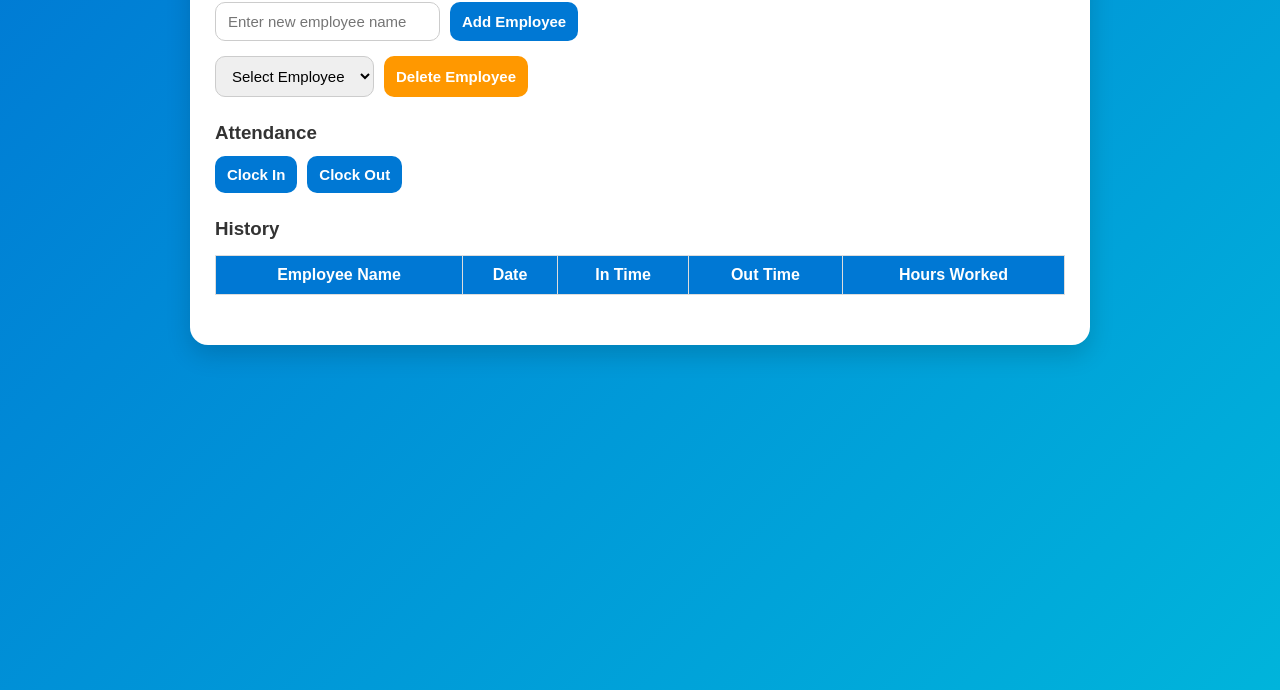
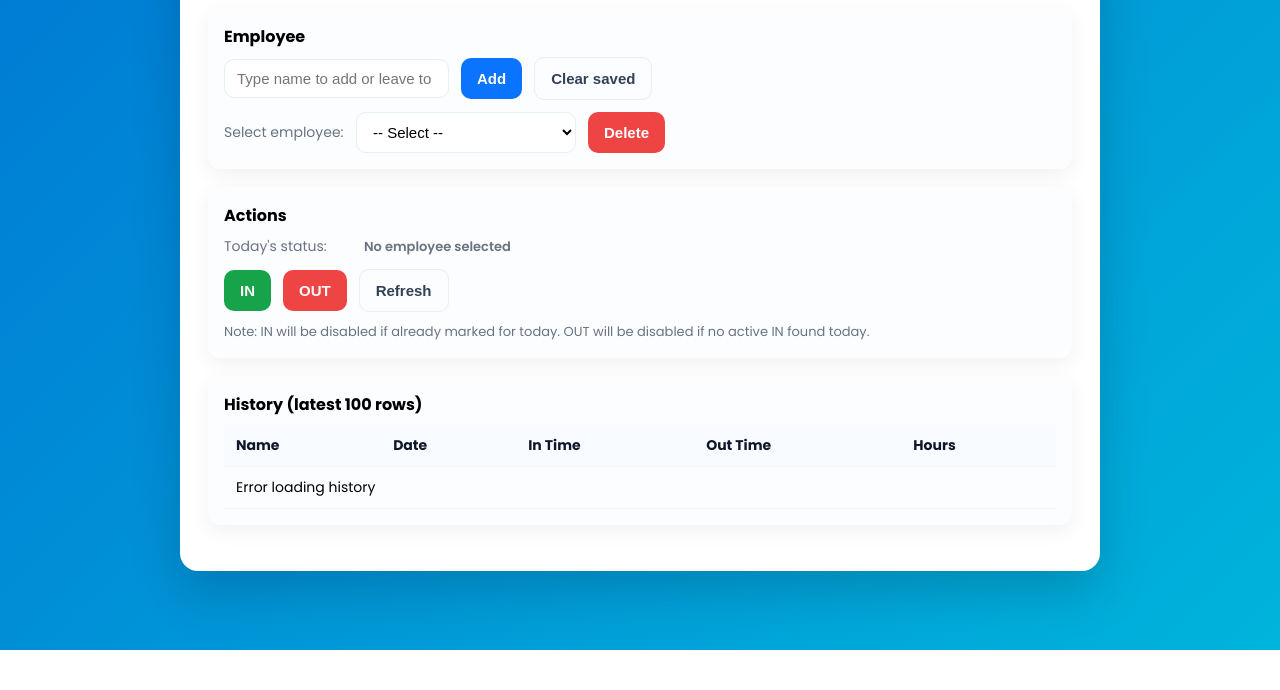
Before and after one commit to Aniket-naik2003/attendance-app, a plain HTML site: page index.html in a window 1280 px wide. Shown: the part 150-840 px from the top of the page. After the commit the page ends 800 px from the top, so only its background shows below. Drawn offline with Linux system fonts and the light colour scheme; no server answers.

Commit message:
Update index.html

```diff
--- a/index.html
+++ b/index.html
@@ -1,202 +1,310 @@
 <!DOCTYPE html>
 <html lang="en">
 <head>
-<meta charset="UTF-8" />
-<meta name="viewport" content="width=device-width, initial-scale=1.0" />
-<title>Attendance App</title>
+<meta charset="utf-8" />
+<meta name="viewport" content="width=device-width,initial-scale=1" />
+<title>Smart Attendance — Advanced</title>
+<link href="https://fonts.googleapis.com/css2?family=Poppins:wght@400;600;700&display=swap" rel="stylesheet">
 <style>
-  body {
-    font-family: "Poppins", sans-serif;
-    background: linear-gradient(135deg, #0078d4, #00b4db);
-    margin: 0;
-    padding: 20px;
-    display: flex;
-    justify-content: center;
-    align-items: flex-start;
-    min-height: 100vh;
+  :root{
+    --blue:#0b74ff;
+    --bg: linear-gradient(135deg,#0078d4,#00b4db);
+    --card:#ffffff;
+    --muted:#6b7280;
   }
-  .container {
-    width: 100%;
-    max-width: 850px;
-    background: #ffffff;
-    border-radius: 18px;
-    padding: 25px;
-    box-shadow: 0 10px 25px rgba(0, 0, 0, 0.15);
+  *{box-sizing:border-box}
+  body{
+    margin:0; font-family:"Poppins",sans-serif; background:var(--bg);
+    min-height:100vh; display:flex; align-items:center; justify-content:center; padding:28px;
   }
-  h2 {
-    text-align: center;
-    color: #0078d4;
-    margin-bottom: 25px;
-    font-weight: 700;
+  .app{
+    width:100%; max-width:920px; background:var(--card); border-radius:18px; padding:28px;
+    box-shadow:0 20px 50px rgba(2,6,23,0.18);
   }
-  h3 {
-    color: #333;
-    margin-bottom: 12px;
+
+  .header{display:flex;align-items:center;justify-content:space-between;margin-bottom:18px}
+  .title{font-size:22px;color:var(--blue);font-weight:700}
+  .controls{display:flex;gap:8px;align-items:center}
+
+  .card{background:#fbfdff;border-radius:12px;padding:16px;margin-bottom:18px;box-shadow:0 6px 20px rgba(2,6,23,0.06)}
+  .row{display:flex;gap:12px;flex-wrap:wrap;align-items:center}
+  label{font-size:14px;color:var(--muted);min-width:120px}
+
+  input[type="text"], select{
+    padding:10px 12px;border-radius:10px;border:1px solid #e6eefb;
+    font-size:15px;min-width:220px;background:#fff;
   }
-  .section {
-    margin-bottom: 25px;
+
+  .btn{
+    padding:12px 16px;border-radius:10px;border:none;color:white;font-weight:700;cursor:pointer;font-size:15px;
   }
-  .input-group {
-    display: flex;
-    flex-wrap: wrap;
-    gap: 10px;
-    margin-bottom: 15px;
-  }
-  input,
-  select,
-  button {
-    padding: 10px 12px;
-    border-radius: 10px;
-    border: 1px solid #ccc;
-    font-size: 15px;
-  }
-  button {
-    background: #0078d4;
-    color: white;
-    border: none;
-    cursor: pointer;
-    font-weight: 600;
-  }
-  .delete {
-    background: #ff9800;
-  }
-  table {
-    width: 100%;
-    border-collapse: collapse;
-    margin-top: 15px;
-  }
-  th,
-  td {
-    border: 1px solid #ddd;
-    padding: 10px;
-    text-align: center;
-  }
-  th {
-    background: #0078d4;
-    color: white;
+  .btn-primary{background:var(--blue)}
+  .btn-success{background:#16a34a}
+  .btn-danger{background:#ef4444}
+  .btn-ghost{background:transparent;border:1px solid #e6eefb;color:#334155}
+
+  .status {margin-left:8px;font-size:14px;color:#334155;font-weight:600}
+
+  /* history table */
+  table{width:100%;border-collapse:collapse;margin-top:8px}
+  th,td{padding:10px 12px;border-bottom:1px solid #f1f5f9;text-align:left;font-size:14px}
+  th{background:#f8fbff;color:#0f172a;font-weight:700}
+  .small{font-size:13px;color:var(--muted)}
+
+  /* responsive */
+  @media (max-width:640px){
+    .row{flex-direction:column;align-items:stretch}
+    label{min-width:unset}
+    input,select{width:100%}
   }
 </style>
 </head>
 <body>
-  <div class="container">
-    <h2>Attendance App</h2>
+  <div class="app" role="main">
+    <div class="header">
+      <div class="title">Smart Attendance — Advanced</div>
+      <div class="controls small">India (Asia/Kolkata) • Auto-check IN/OUT</div>
+    </div>
 
-    <div class="section">
-      <h3>Employee Management</h3>
-      <div class="input-group">
-        <input type="text" id="employeeName" placeholder="Enter new employee name" />
-        <button id="addEmployee">Add Employee</button>
+    <!-- Employee management -->
+    <div class="card">
+      <div style="font-weight:700;margin-bottom:8px">Employee</div>
+      <div class="row">
+        <input id="empInput" type="text" placeholder="Type name to add or leave to select from list">
+        <button class="btn btn-primary" id="addBtn">Add</button>
+        <button class="btn btn-ghost" id="clearNameBtn" title="Clear saved name">Clear saved</button>
       </div>
-      <div class="input-group">
-        <select id="employeeSelect">
-          <option value="">Select Employee</option>
-        </select>
-        <button class="delete" id="deleteEmployee">Delete Employee</button>
+      <div style="margin-top:12px" class="row">
+        <label>Select employee:</label>
+        <select id="empSelect"></select>
+        <button class="btn btn-danger" id="deleteBtn">Delete</button>
+        <span id="savedNameTag" class="status small"></span>
       </div>
     </div>
 
-    <div class="section">
-      <h3>Attendance</h3>
-      <div class="input-group">
-        <button id="clockIn">Clock In</button>
-        <button id="clockOut">Clock Out</button>
+    <!-- Attendance actions -->
+    <div class="card">
+      <div style="font-weight:700;margin-bottom:8px">Actions</div>
+
+      <div class="row" style="align-items:center">
+        <label>Today's status:</label>
+        <div id="todayStatus" class="status small">Checking...</div>
       </div>
+
+      <div class="row" style="margin-top:12px">
+        <button class="btn btn-success" id="btnIn">IN</button>
+        <button class="btn btn-danger" id="btnOut">OUT</button>
+        <button class="btn btn-ghost" id="refreshBtn">Refresh</button>
+      </div>
+      <div style="margin-top:10px" class="small">Note: IN will be disabled if already marked for today. OUT will be disabled if no active IN found today.</div>
     </div>
 
-    <div class="section">
-      <h3>History</h3>
-      <table>
+    <!-- History -->
+    <div class="card">
+      <div style="font-weight:700;margin-bottom:8px">History (latest 100 rows)</div>
+      <table aria-label="history" id="historyTable">
         <thead>
-          <tr>
-            <th>Employee Name</th>
-            <th>Date</th>
-            <th>In Time</th>
-            <th>Out Time</th>
-            <th>Hours Worked</th>
-          </tr>
+          <tr><th>Name</th><th>Date</th><th>In Time</th><th>Out Time</th><th>Hours</th></tr>
         </thead>
-        <tbody id="historyTable"></tbody>
+        <tbody id="historyBody"></tbody>
       </table>
     </div>
   </div>
 
 <script>
-const API = "https://script.google.com/macros/s/AKfycbxEnlUgg80O2nfP-MhLUWiXh2cQBX_u5hfMe3C7pCiDF8OLmZP8i5YVt62_ild0nIkG/exec";
+/* ========== CONFIG ========== */
+// Replace with your deployed Apps Script Web App URL (from Deploy -> New deployment -> Web app)
+const WEB_APP_URL = "https://script.google.com/macros/s/AKfycbzegLBiifAby7njx9w6Ja3H3M9zlm_ofriOZBMdPX9Mu4I_-v1QZzAoqliIP9nxelAA/exec";
 
-let employees = JSON.parse(localStorage.getItem("employees")) || [];
+/* ========== STATE ========== */
+let employees = JSON.parse(localStorage.getItem("employees_v1") || "[]");
 
-const employeeSelect = document.getElementById("employeeSelect");
-const addEmployeeBtn = document.getElementById("addEmployee");
-const deleteEmployeeBtn = document.getElementById("deleteEmployee");
-const employeeInput = document.getElementById("employeeName");
-const clockInBtn = document.getElementById("clockIn");
-const clockOutBtn = document.getElementById("clockOut");
-const historyTable = document.getElementById("historyTable");
+/* ========== DOM ========= */
+const empInput = document.getElementById("empInput");
+const addBtn = document.getElementById("addBtn");
+const clearNameBtn = document.getElementById("clearNameBtn");
+const empSelect = document.getElementById("empSelect");
+const deleteBtn = document.getElementById("deleteBtn");
+const btnIn = document.getElementById("btnIn");
+const btnOut = document.getElementById("btnOut");
+const refreshBtn = document.getElementById("refreshBtn");
+const savedNameTag = document.getElementById("savedNameTag");
+const todayStatus = document.getElementById("todayStatus");
+const historyBody = document.getElementById("historyBody");
 
-function loadEmployees() {
-  employeeSelect.innerHTML = '<option value="">Select Employee</option>';
-  employees.forEach((name) => {
-    const option = document.createElement("option");
-    option.value = name;
-    option.textContent = name;
-    employeeSelect.appendChild(option);
+/* ========== HELPERS ========== */
+function saveEmployees(){
+  localStorage.setItem("employees_v1", JSON.stringify(employees));
+}
+function loadEmployeesToSelect(){
+  empSelect.innerHTML = "<option value=''>-- Select --</option>";
+  employees.forEach(n => {
+    const o = document.createElement("option");
+    o.value = n; o.textContent = n;
+    empSelect.appendChild(o);
   });
+  const saved = localStorage.getItem("emp_saved_name");
+  savedNameTag.textContent = saved ? "Saved name: " + saved : "";
+  if (saved) {
+    // auto-select saved name if present in list
+    if (employees.includes(saved)) empSelect.value = saved;
+  }
 }
-function saveEmployees() {
-  localStorage.setItem("employees", JSON.stringify(employees));
+
+/* ========== API HELPERS ========== */
+async function apiGet(action = "getall", name = "") {
+  const url = new URL(WEB_APP_URL);
+  url.searchParams.set("action", action);
+  if (name) url.searchParams.set("name", name);
+  const res = await fetch(url.toString(), { method: "GET" });
+  return res.json();
 }
-addEmployeeBtn.onclick = () => {
-  const name = employeeInput.value.trim();
-  if (!name) return alert("Enter name!");
-  if (employees.includes(name)) return alert("Already exists!");
-  employees.push(name);
+
+async function apiPost(payload) {
+  const res = await fetch(WEB_APP_URL, {
+    method: "POST",
+    headers: { "Content-Type": "application/json" },
+    body: JSON.stringify(payload)
+  });
+  return res.json();
+}
+
+/* ========== UI BEHAVIOUR ========== */
+addBtn.onclick = () => {
+  const name = empInput.value.trim();
+  if (!name) return alert("Enter employee name to add");
+  if (!employees.includes(name)) employees.push(name);
   saveEmployees();
-  employeeInput.value = "";
-  loadEmployees();
-};
-deleteEmployeeBtn.onclick = () => {
-  const name = employeeSelect.value;
-  if (!name) return alert("Select employee!");
-  employees = employees.filter((e) => e !== name);
-  saveEmployees();
-  loadEmployees();
+  empInput.value = "";
+  loadEmployeesToSelect();
 };
 
-function send(action) {
-  const name = employeeSelect.value;
-  if (!name) return alert("Select employee first!");
-  fetch(API, {
-    method: "POST",
-    body: JSON.stringify({ action, name }),
-  })
-    .then((res) => res.json())
-    .then((data) => {
-      loadHistory();
-    });
+deleteBtn.onclick = () => {
+  const name = empSelect.value;
+  if (!name) return alert("Select employee to delete");
+  if (!confirm("Delete " + name + " ?")) return;
+  employees = employees.filter(x => x !== name);
+  saveEmployees();
+  loadEmployeesToSelect();
+};
+
+clearNameBtn.onclick = () => {
+  localStorage.removeItem("emp_saved_name");
+  savedNameTag.textContent = "";
+  alert("Saved name cleared");
+};
+
+empSelect.onchange = () => {
+  const s = empSelect.value;
+  if (s) {
+    localStorage.setItem("emp_saved_name", s);
+    savedNameTag.textContent = "Saved name: " + s;
+  }
+  checkTodayStatus();
+};
+
+/* ========== Core: check today's status for selected employee ========= */
+async function checkTodayStatus(){
+  const name = empSelect.value || localStorage.getItem("emp_saved_name") || "";
+  if (!name) {
+    todayStatus.textContent = "No employee selected";
+    btnIn.disabled = true;
+    btnOut.disabled = true;
+    return;
+  }
+  todayStatus.textContent = "Checking...";
+  try {
+    // call backend to check today's last IN/OUT
+    const r = await apiGet("check", name);
+    // r = { status: "no_in" | "in_open" | "in_closed", lastRowIndex: number (optional), lastIn: [...] }
+    if (r.status === "no_in") {
+      todayStatus.textContent = name + " — Not checked in today";
+      btnIn.disabled = false;
+      btnOut.disabled = true;
+    } else if (r.status === "in_open") {
+      todayStatus.textContent = name + " — Already IN at " + r.lastInTime;
+      btnIn.disabled = true;
+      btnOut.disabled = false;
+    } else if (r.status === "in_closed") {
+      todayStatus.textContent = name + " — Already IN & OUT today";
+      btnIn.disabled = false; // allow new in if needed
+      btnOut.disabled = true;
+    } else {
+      todayStatus.textContent = "Unknown status";
+      btnIn.disabled = false; btnOut.disabled = true;
+    }
+  } catch (err) {
+    console.error(err);
+    todayStatus.textContent = "Error checking status";
+  }
 }
 
-clockInBtn.onclick = () => send("clockin");
-clockOutBtn.onclick = () => send("clockout");
+/* ========== Actions ========= */
+btnIn.onclick = async () => {
+  const name = empSelect.value || localStorage.getItem("emp_saved_name") || "";
+  if (!name) return alert("Select employee");
+  btnIn.disabled = true;
+  try {
+    const res = await apiPost({ action: "clockin", name });
+    if (res.status === "in_saved") {
+      alert("IN saved");
+    } else {
+      alert("Unexpected: " + JSON.stringify(res));
+    }
+  } catch (e) { alert("Error: " + e.message) }
+  await refreshAll();
+};
 
-function loadHistory() {
-  fetch(API + "?read=1")
-    .then((res) => res.json())
-    .then((rows) => {
-      historyTable.innerHTML = "";
-      rows.forEach((r) => {
-        const tr = document.createElement("tr");
-        r.forEach((col) => {
-          const td = document.createElement("td");
-          td.textContent = col || "-";
-          tr.appendChild(td);
-        });
-        historyTable.appendChild(tr);
+btnOut.onclick = async () => {
+  const name = empSelect.value || localStorage.getItem("emp_saved_name") || "";
+  if (!name) return alert("Select employee");
+  btnOut.disabled = true;
+  try {
+    const res = await apiPost({ action: "clockout", name });
+    if (res.status === "out_saved") {
+      alert("OUT updated");
+    } else if (res.status === "no_in_found") {
+      alert("No IN record found for today");
+    } else {
+      alert("Unexpected: " + JSON.stringify(res));
+    }
+  } catch (e) { alert("Error: " + e.message) }
+  await refreshAll();
+};
+
+/* ========== History + refresh ========= */
+async function loadHistory(){
+  historyBody.innerHTML = "<tr><td colspan='5' class='small'>Loading...</td></tr>";
+  try {
+    const rows = await apiGet("getall");
+    historyBody.innerHTML = "";
+    // rows expected: array of arrays [name, date, inTime, outTime, hours]
+    rows.slice(0,100).reverse().forEach(r => {
+      const tr = document.createElement("tr");
+      r.forEach((c, idx) => {
+        const td = document.createElement("td");
+        td.textContent = c || (idx===4 ? "-" : "-");
+        tr.appendChild(td);
       });
+      historyBody.appendChild(tr);
     });
+  } catch (e) {
+    historyBody.innerHTML = "<tr><td colspan='5'>Error loading history</td></tr>";
+  }
 }
 
-loadEmployees();
-loadHistory();
+async function refreshAll(){
+  loadEmployeesToSelect();
+  await loadHistory();
+  await checkTodayStatus();
+}
+
+/* ========== init ========= */
+loadEmployeesToSelect();
+refreshAll();
+
+/* refresh button */
+refreshBtn.onclick = refreshAll;
 </script>
 </body>
 </html>
```
